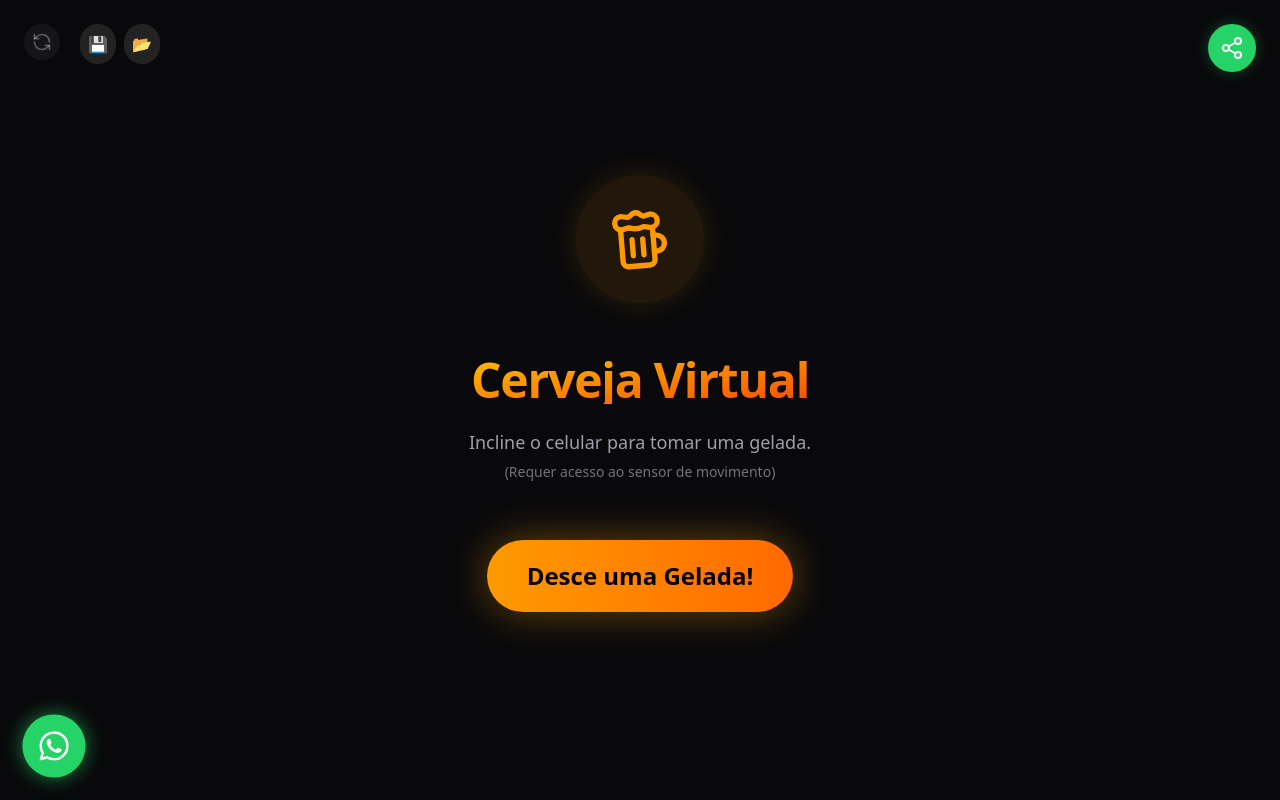
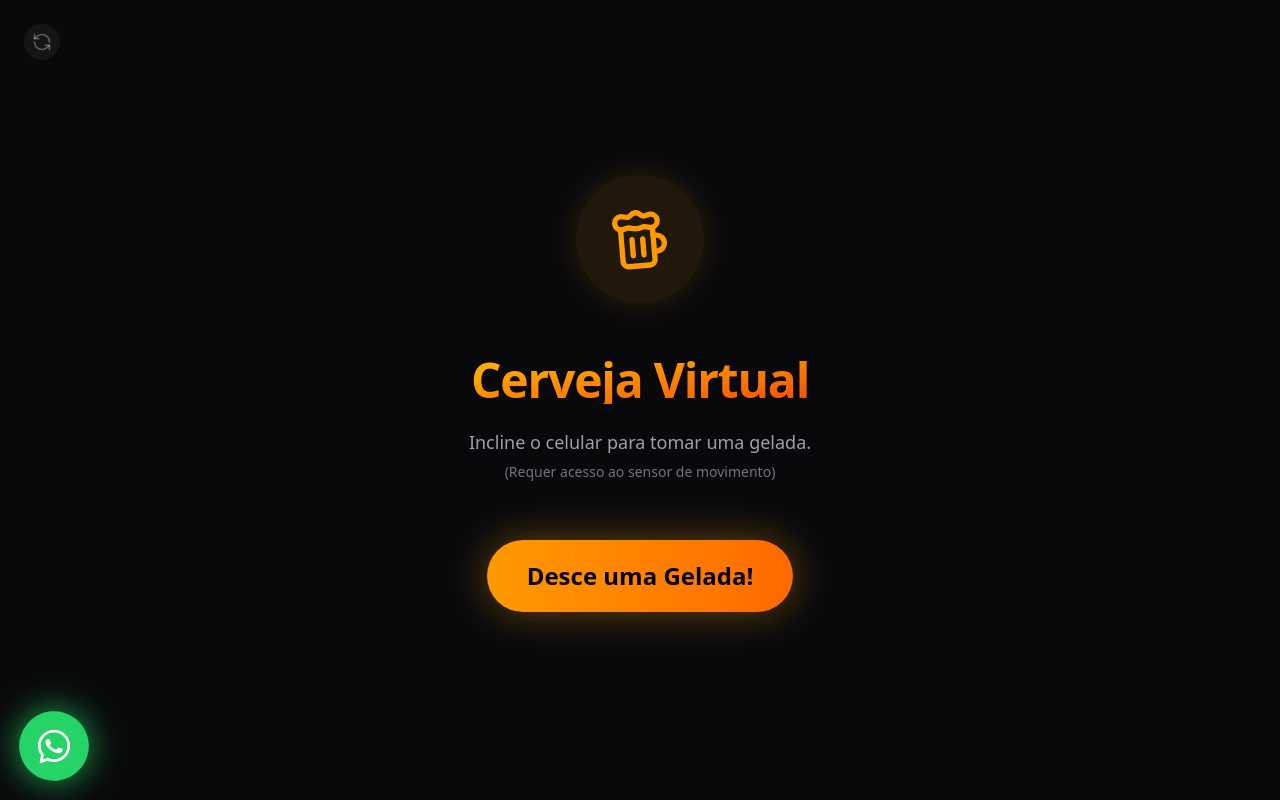
Before and after one commit to marcelosilvareisok-dotcom/SIMULACAO-DE-BEBIDAS-, a React (Vite) app: page / in a window 1280 px wide. Built offline with nearby package versions, Linux system fonts and the light colour scheme.

Commit message:
feat: Remove save/load state functionality
The save and load state functionality using localStorage has been removed from the application. This change simplifies the app by removing unused features and their associated UI alerts.

```diff
--- a/src/App.tsx
+++ b/src/App.tsx
@@ -600,28 +600,10 @@ export default function App() {
         soundEngine.playRefill();
     };
 
-    const saveState = () => {
-        localStorage.setItem('beerSimulationState', JSON.stringify({ volume: volumeRef.current }));
-        alert('Progresso salvo!');
-    };
-
-    const loadState = () => {
-        const savedState = localStorage.getItem('beerSimulationState');
-        if (savedState) {
-            const { volume } = JSON.parse(savedState);
-            volumeRef.current = volume;
-            lastGulpVolumeRef.current = volume;
-            setUiVolume(volume);
-            alert('Progresso carregado!');
-        } else {
-            alert('Nenhum progresso salvo encontrado.');
-        }
-    };
-
     const handleShare = () => {
         soundEngine.playShare();
         const text = "Olha essa incrível simulação de bebidas! 🍺 Acesse aqui: " + window.location.href;
-        const whatsappUrl = `https://api.whatsapp.com/send?text=${encodeURIComponent(text)}`;
+        const whatsappUrl = `https://wa.me/5594991233751?text=${encodeURIComponent(text)}`;
         window.open(whatsappUrl, '_blank');
     };
 
@@ -712,34 +694,22 @@ export default function App() {
                 <RefreshCcw size={20} />
             </button>
 
-            <div className="absolute top-6 left-20 z-50 flex gap-2">
-                <button onClick={saveState} className="p-2 bg-white/10 hover:bg-white/20 text-white rounded-full transition-all" title="Salvar Progresso">💾</button>
-                <button onClick={loadState} className="p-2 bg-white/10 hover:bg-white/20 text-white rounded-full transition-all" title="Carregar Progresso">📂</button>
-            </div>
-
-            <button
-                onClick={handleShare}
-                className="absolute top-6 right-6 z-50 p-3 bg-[#25D366] hover:bg-[#1ebd57] text-white rounded-full shadow-[0_0_15px_rgba(37,211,102,0.3)] transition-all active:scale-95 flex items-center justify-center"
-                title="Compartilhar no WhatsApp"
-            >
-                <Share2 size={24} />
-            </button>
-
             <motion.a
                 href="https://wa.me/5594991233751"
                 target="_blank"
                 rel="noopener noreferrer"
                 className="absolute bottom-6 left-6 z-50 p-4 bg-[#25D366] text-white rounded-full shadow-[0_0_20px_rgba(37,211,102,0.6)] flex items-center justify-center"
                 animate={{
-                    scale: [1, 1.1, 1],
+                    scale: [1, 1.2, 1],
+                    rotate: [0, -15, 15, -15, 0],
                     boxShadow: [
                         "0 0 10px rgba(37, 211, 102, 0.4)",
-                        "0 0 25px rgba(37, 211, 102, 0.8)",
+                        "0 0 35px rgba(37, 211, 102, 0.9)",
                         "0 0 10px rgba(37, 211, 102, 0.4)"
                     ]
                 }}
                 transition={{
-                    duration: 2,
+                    duration: 1.5,
                     repeat: Infinity,
                     ease: "easeInOut"
                 }}
```
